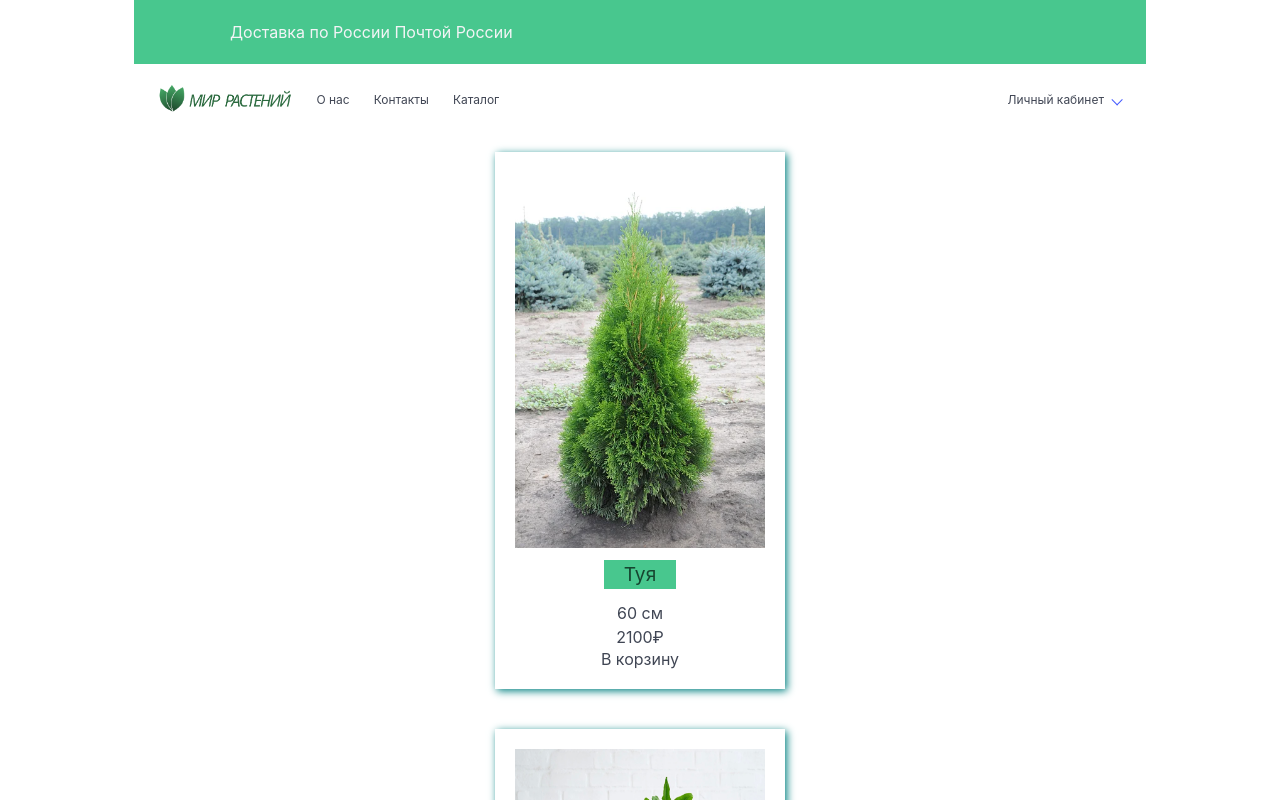
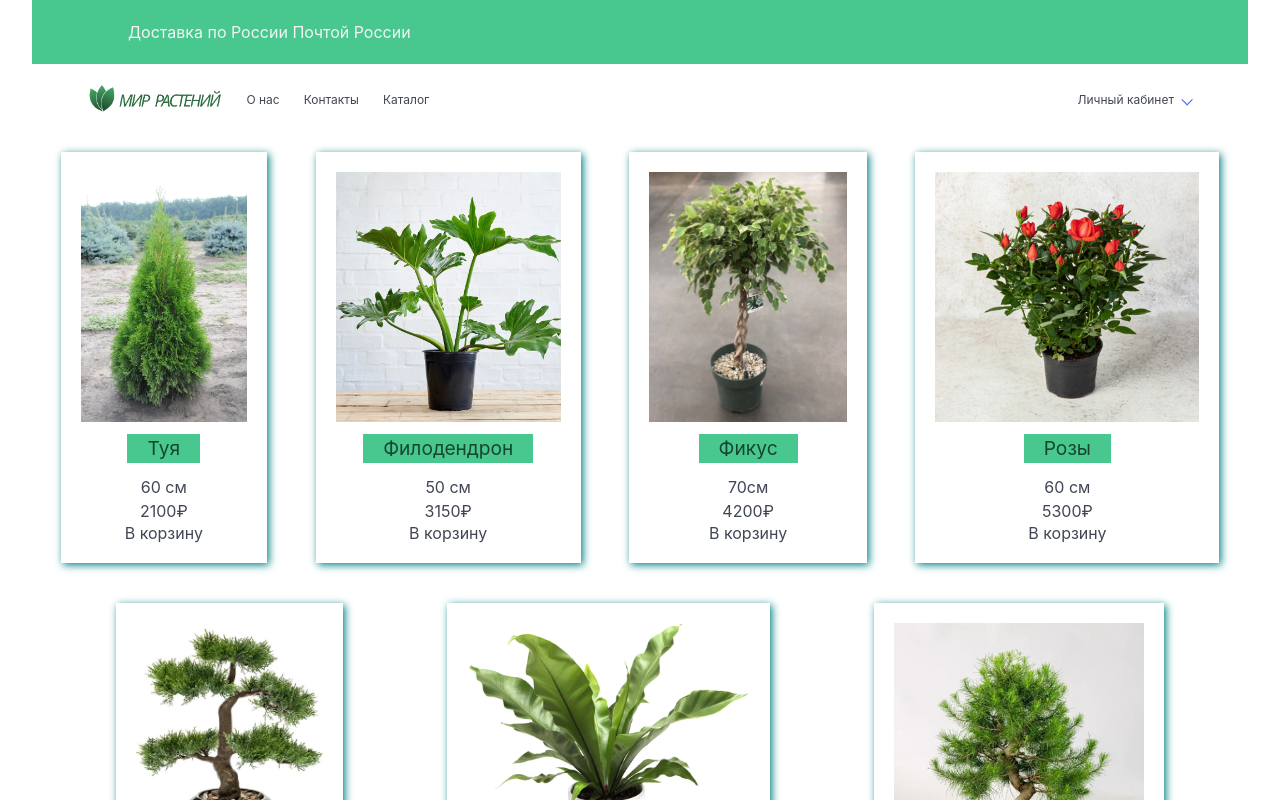
Before and after one commit to ElenaFro/teamproject, a Vue app: page /catalog in a window 1280 px wide. Shown: the top 800 px of the page. Built offline with nearby package versions, Linux system fonts and the light colour scheme; some icons are missing.

Commit message:
upd Catalog items

```diff
--- a/src/components/Catalog/Catalog.vue
+++ b/src/components/Catalog/Catalog.vue
@@ -119,3 +119,12 @@ export default {
   },
 };
 </script>
+
+<style>
+.catalog {
+  display: flex;
+  justify-content: space-evenly;
+  flex-wrap: wrap;
+  align-items: center;
+}
+</style>
--- a/src/components/Catalog/CatalogItem.vue
+++ b/src/components/Catalog/CatalogItem.vue
@@ -52,7 +52,7 @@ export default {
   box-shadow: 2px 2px 8px 0 teal;
 }
 .catalog-item__image {
-  width: 250px;
+  height: 250px;
 }
 .catalog-item__name {
   background-color: #48c78e;
```
